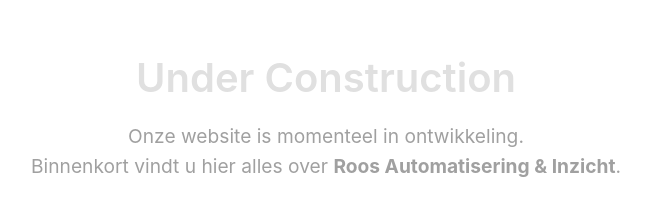
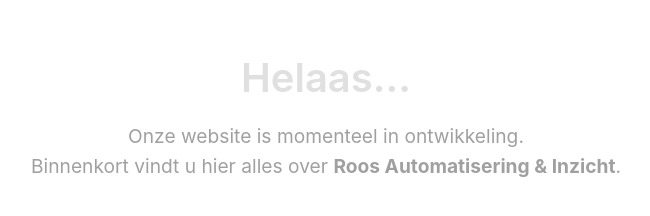
Before and after one commit to daniel-roosai/roosai.nl, a plain HTML site: page index.html in a window 1280 px wide. Shown: the part 352-568 px from the top of the page, without its empty margins (314-964 px from the left). Drawn offline with Linux system fonts and the light colour scheme.

Commit message:
Update index.html
tekst aangepast

```diff
--- a/index.html
+++ b/index.html
@@ -40,7 +40,8 @@
 
     <div class="container">
         <img src="roos-logo-full-color-rgb-2000px-w-300ppi.png" alt="Logo van Roos Automatisering & Inzicht">
-        <h1>Under Construction</h1>
+        <br>
+        <h1>Helaas...</h1>
         <p>
             Onze website is momenteel in ontwikkeling.
             <br>
```
